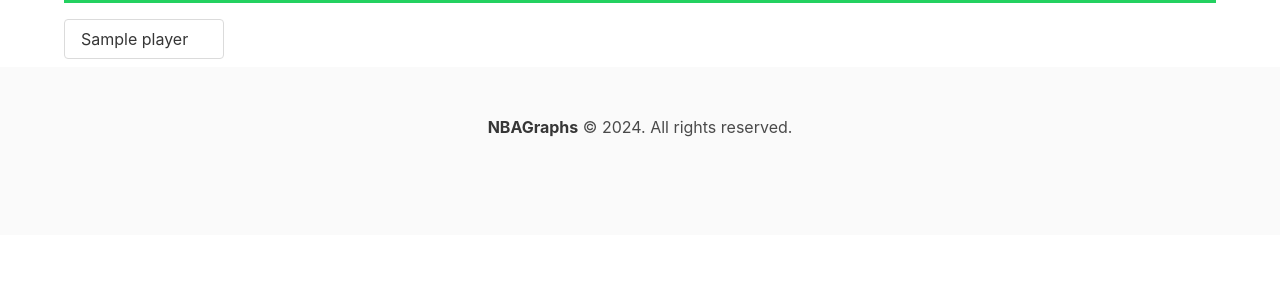
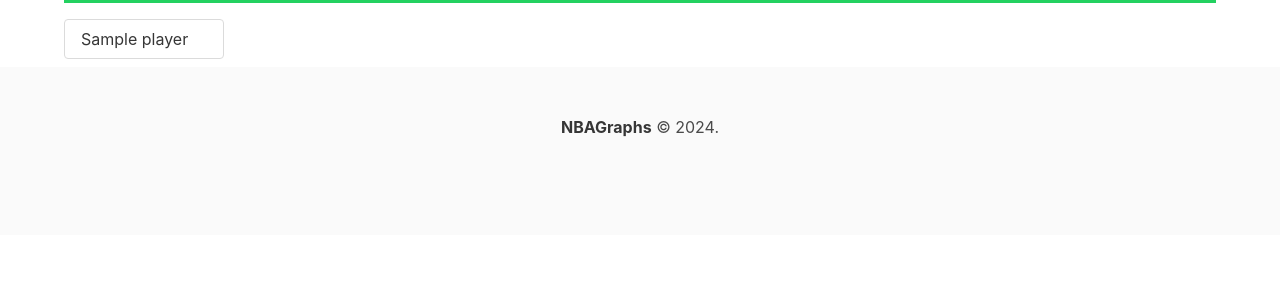
Before and after one commit to yoanbello/NBAGraphs, a Flask app: template templates/players.html in a window 1280 px wide. Shown: the part 76-376 px from the top of the page. Run offline with Flask 3, Linux system fonts and the light colour scheme; the template is opened without the code that fills it: most values are stand-ins (such as "Sample title", 1, 10 or a date in 2020); some libraries are stand-ins or nearby versions.

```diff
--- a/templates/players.html
+++ b/templates/players.html
@@ -65,7 +65,7 @@
 <footer class="footer">
         <div class="content has-text-centered">
             <p>
-                <strong>NBAGraphs</strong> &copy; 2024. All rights reserved.
+                <strong>NBAGraphs</strong> &copy; 2024.
             </p>
         </div>
     </footer>
```
